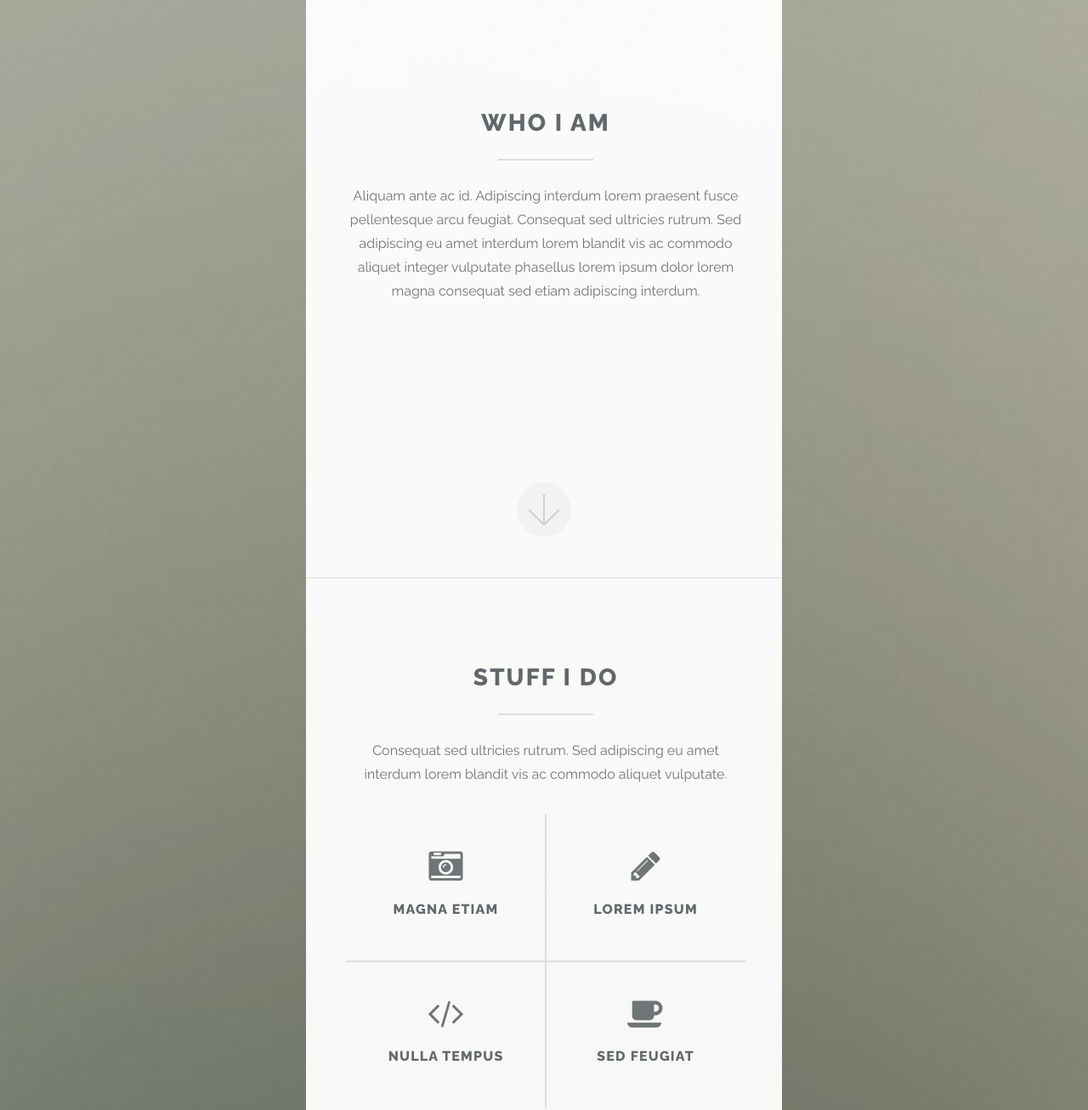
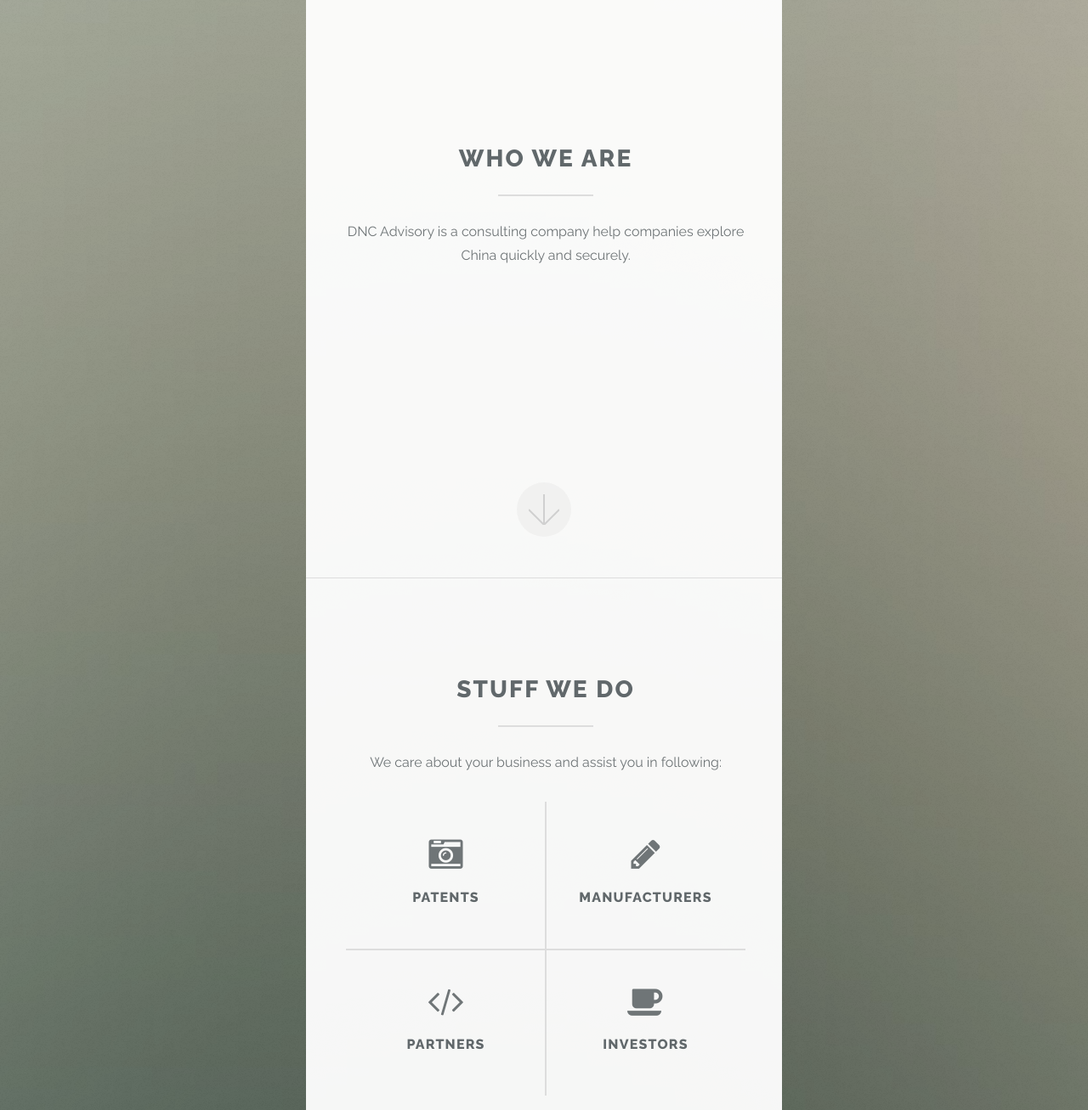
Before and after one commit to knoxic/DNC-Advisory-Ltd., a plain HTML site: page index.html in a window 1280 px wide. Shown: the part 920-2227 px from the top of the page at 85% size. Drawn offline with Linux system fonts and the light colour scheme.

Commit message:
update real words

```diff
--- a/index.html
+++ b/index.html
@@ -6,7 +6,7 @@
 -->
 <html>
 	<head>
-		<title>Highlights by HTML5 UP</title>
+		<title>DNC Advisory Ltd.</title>
 		<meta http-equiv="content-type" content="text/html; charset=utf-8" />
 		<meta name="description" content="" />
 		<meta name="keywords" content="" />
@@ -29,8 +29,8 @@
 		<!-- Header -->
 			<section id="header">
 				<header class="major">
-					<h1>Highlights</h1>
-					<p>A fun little { responsive } single pager by <a href="http://html5up.net">HTML5 UP</a></p>
+					<h1>DNC Advisory</h1>
+					<p>Link you to a better world</p>
 				</header>
 				<div class="container">
 					<ul class="actions">
@@ -45,9 +45,9 @@
 					<span class="image fit primary"><img src="images/pic01.jpg" alt="" /></span>
 					<div class="content">
 						<header class="major">
-							<h2>Who I am</h2>
+							<h2>Who we are</h2>
 						</header>
-						<p>Aliquam ante ac id. Adipiscing interdum lorem praesent fusce pellentesque arcu feugiat. Consequat sed ultricies rutrum. Sed adipiscing eu amet interdum lorem blandit vis ac commodo aliquet integer vulputate phasellus lorem ipsum dolor lorem magna consequat sed etiam adipiscing interdum.</p>
+						<p>DNC Advisory is a consulting company help companies explore China quickly and securely. </p>
 					</div>
 					<a href="#two" class="goto-next scrolly">Next</a>
 				</div>
@@ -59,25 +59,25 @@
 					<span class="image fit primary"><img src="images/pic02.jpg" alt="" /></span>
 					<div class="content">
 						<header class="major">
-							<h2>Stuff I do</h2>
+							<h2>Stuff We do</h2>
 						</header>
-						<p>Consequat sed ultricies rutrum. Sed adipiscing eu amet interdum lorem blandit vis ac commodo aliquet vulputate.</p>
+						<p>We care about your business and assist you in following:</p>
 						<ul class="icons-grid">
 							<li>
 								<span class="icon major fa-camera-retro"></span>
-								<h3>Magna Etiam</h3>
+								<h3>Patents</h3>
 							</li>
 							<li>
 								<span class="icon major fa-pencil"></span>
-								<h3>Lorem Ipsum</h3>
+								<h3>Manufacturers</h3>
 							</li>
 							<li>
 								<span class="icon major fa-code"></span>
-								<h3>Nulla Tempus</h3>
+								<h3>Partners</h3>
 							</li>
 							<li>
 								<span class="icon major fa-coffee"></span>
-								<h3>Sed Feugiat</h3>
+								<h3>Investors</h3>
 							</li>
 						</ul>
 					</div>
@@ -86,6 +86,8 @@
 			</section>
 
 		<!-- Three -->
+
+		<!--
 			<section id="three" class="main special">
 				<div class="container">
 					<span class="image fit primary"><img src="images/pic03.jpg" alt="" /></span>
@@ -98,6 +100,7 @@
 					<a href="#footer" class="goto-next scrolly">Next</a>
 				</div>
 			</section>
+		-->
 
 		<!-- Four -->
 		<!--
@@ -450,7 +453,7 @@ print 'It took ' + i + ' iterations to sort the deck.';</code></pre>
 						<li><a href="#" class="icon alt fa-envelope"><span class="label">Email</span></a></li>
 					</ul>
 					<ul class="copyright">
-						<li>&copy; Untitled</li><li>Design: <a href="http://html5up.net">HTML5 UP</a></li><li>Demo Images: <a href="http://unsplash.com">Unsplash</a></li>
+						<li>&copy; DNC Advisory Ltd.</li><li>Director: <a>Dennis C.</a></li><li>Email: <a>info@dnc-advisory.com</a></li>
 					</ul>
 				</footer>
 			</section>
```
Also changed, not shown: server.txt (added).
